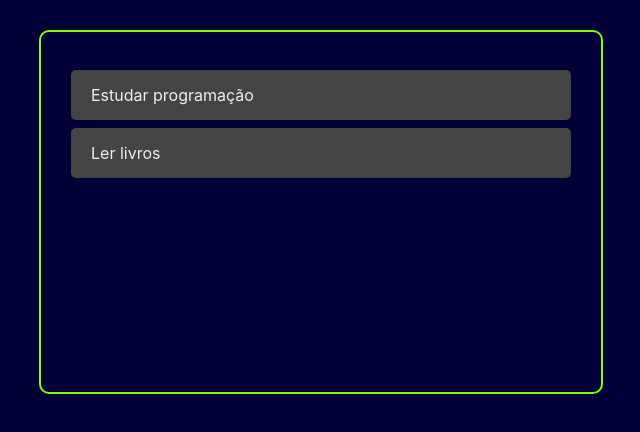
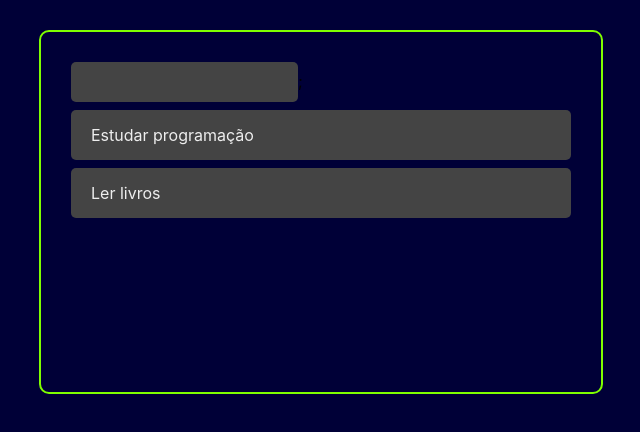
Before and after one commit to Nunesnd/ListaTarefas, a React (Create React App) app: page / in a window 1280 px wide. Shown: the top 432 px of the page, without its empty margins (319-959 px from the left). Built offline with nearby package versions, Linux system fonts and the light colour scheme.

Commit message:
commit 0005 - adicionando campo inserir tarefa

```diff
--- a/src/App.js
+++ b/src/App.jsx
@@ -1,6 +1,7 @@
 import React, { useState } from "react";
 import Tasks from "./components/Tasks";
 import './App.css';
+import AddTask from "./components/AddTask";
 
 const App = () =>{
   const [tasks, setTasks] = useState([
@@ -20,6 +21,7 @@
   return (
     <>
       <div className="container">
+        <AddTask />
         <Tasks tasks={tasks} />
       </div>
     </>
--- /dev/null
+++ b/src/components/AddTask.css
@@ -0,0 +1,16 @@
+.add-task-conteiner{
+    margin: 15px 0;
+    width: 100%;
+    display: flex;
+}
+
+.add-task-input{
+    height: 40px;
+    padding: 0 10px;
+    border-radius: 5px;
+    border: none;
+    flex: 2;
+    background-color: #444;
+    color: #eee;
+    font-size: 16px;
+}
--- /dev/null
+++ b/src/components/AddTask.jsx
@@ -0,0 +1,13 @@
+import React from 'react';
+import './AddTask.css';
+
+const AddTask = () => {
+    return (
+        <div className='add-task-container'>
+
+            <input className='add-task-input' type="text"/>;
+        </div>
+    )
+}
+
+export default AddTask;
```
Also changed, not shown: src/components/Task.jsx (renamed from src/components/Task.js), src/components/Tasks.jsx (renamed from src/components/Tasks.js).
